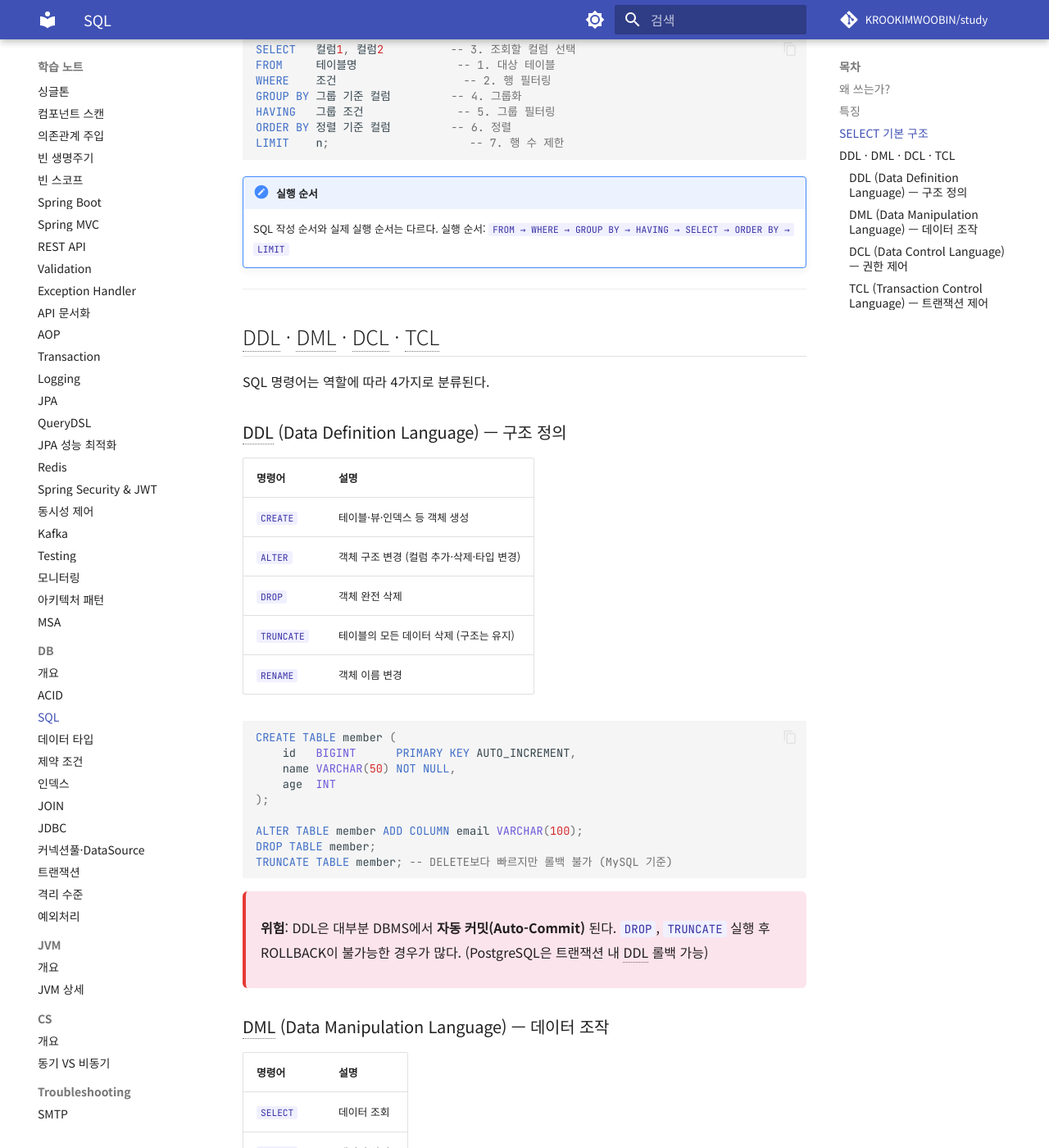
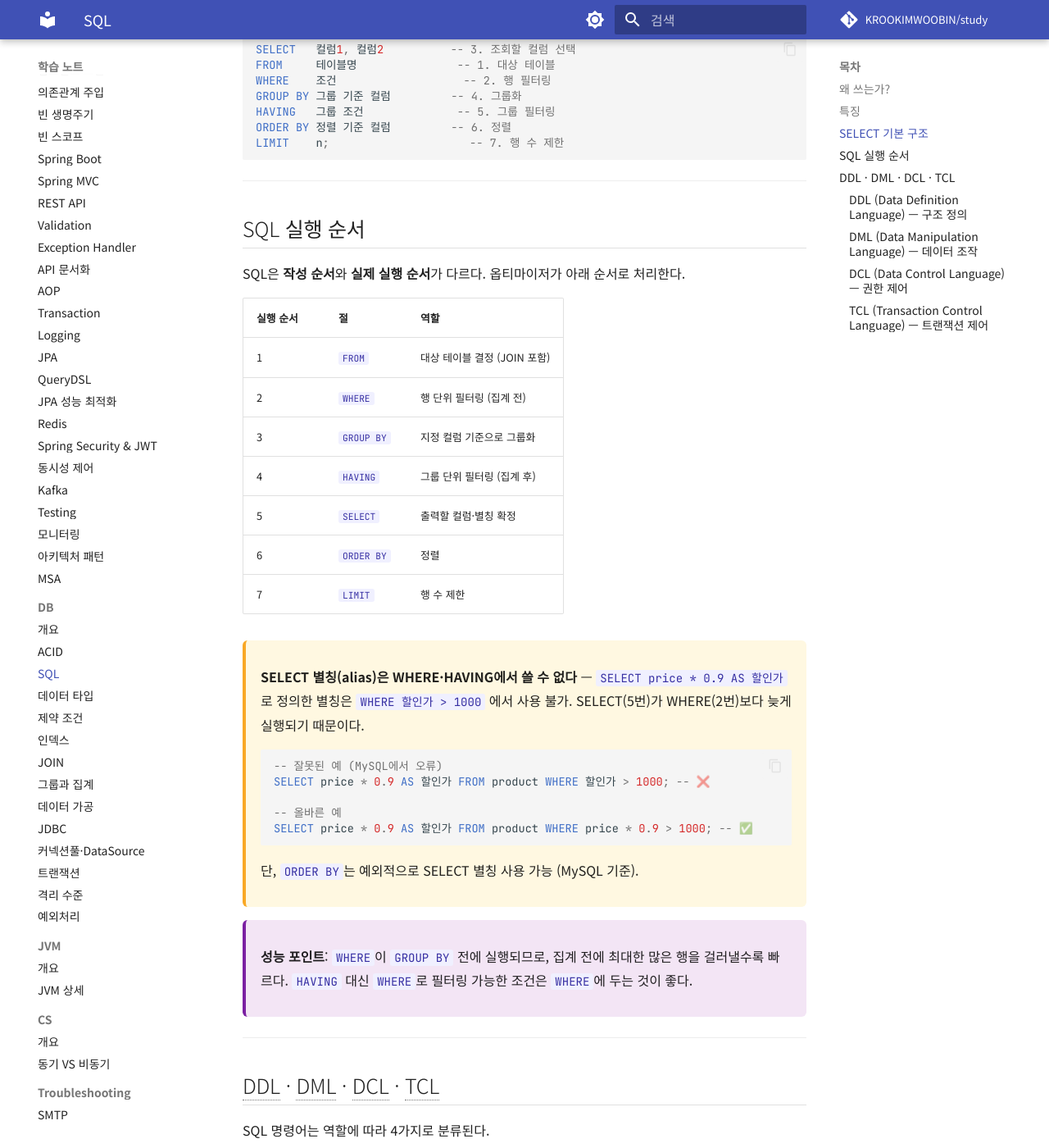
Before and after one commit to KROOKIMWOOBIN/study, an MkDocs documentation site: the page built from docs/db/SQL.md, in a window 1280 px wide and 1400 px high, scrolled down 798 px. Shown: the whole window at 82% size. Built offline with MkDocs 1.6.1 and Material for MkDocs 9.7.7, drawn with Linux system fonts in a browser that asks for light colours; comment, search, counter and statistics services are not loaded.

Commit message:
feat: DB 집계·데이터가공 노트 추가 및 SQL 실행 순서 보강
- docs/db/집계.md 신규: GROUP BY, HAVING, 집계 함수(COUNT/SUM/AVG/MAX/MIN)
- docs/db/데이터가공.md 신규: CASE WHEN, COALESCE, 문자열·숫자·날짜 함수, CAST
- SQL.md: 실행 순서(FROM→WHERE→GROUP BY→HAVING→SELECT→ORDER BY→LIMIT) 섹션 보강
- db.md, mkdocs.yml: 두 카테고리 학습 목록·nav에 추가
- .claude/notes-structure.md: DB 노트 MySQL 기준 작성 규칙 추가

Co-Authored-By: Claude Sonnet 4.6 <noreply@anthropic.com>

````diff
--- a/docs/db/SQL.md
+++ b/docs/db/SQL.md
@@ -28,8 +28,43 @@ ORDER BY 정렬 기준 컬럼         -- 6. 정렬
 LIMIT    n;                     -- 7. 행 수 제한
 ```
 
-!!! note "실행 순서"
-    SQL 작성 순서와 실제 실행 순서는 다르다. 실행 순서: `FROM → WHERE → GROUP BY → HAVING → SELECT → ORDER BY → LIMIT`
+---
+
+## SQL 실행 순서
+
+SQL은 **작성 순서**와 **실제 실행 순서**가 다르다. 옵티마이저가 아래 순서로 처리한다.
+
+| 실행 순서 | 절 | 역할 |
+|----------|----|------|
+| 1 | `FROM` | 대상 테이블 결정 (JOIN 포함) |
+| 2 | `WHERE` | 행 단위 필터링 (집계 전) |
+| 3 | `GROUP BY` | 지정 컬럼 기준으로 그룹화 |
+| 4 | `HAVING` | 그룹 단위 필터링 (집계 후) |
+| 5 | `SELECT` | 출력할 컬럼·별칭 확정 |
+| 6 | `ORDER BY` | 정렬 |
+| 7 | `LIMIT` | 행 수 제한 |
+
+<div class="warning-box" markdown="1">
+
+**SELECT 별칭(alias)은 WHERE·HAVING에서 쓸 수 없다** — `SELECT price * 0.9 AS 할인가`로 정의한 별칭은 `WHERE 할인가 > 1000` 에서 사용 불가. SELECT(5번)가 WHERE(2번)보다 늦게 실행되기 때문이다.
+
+```sql
+-- 잘못된 예 (MySQL에서 오류)
+SELECT price * 0.9 AS 할인가 FROM product WHERE 할인가 > 1000; -- ❌
+
+-- 올바른 예
+SELECT price * 0.9 AS 할인가 FROM product WHERE price * 0.9 > 1000; -- ✅
+```
+
+단, `ORDER BY`는 예외적으로 SELECT 별칭 사용 가능 (MySQL 기준).
+
+</div>
+
+<div class="tip-box" markdown="1">
+
+**성능 포인트**: `WHERE`이 `GROUP BY` 전에 실행되므로, 집계 전에 최대한 많은 행을 걸러낼수록 빠르다. `HAVING` 대신 `WHERE`로 필터링 가능한 조건은 `WHERE`에 두는 것이 좋다.
+
+</div>
 
 ---
 
--- a/mkdocs.yml
+++ b/mkdocs.yml
@@ -181,6 +181,8 @@ nav:
     - 제약 조건: db/제약조건.md
     - 인덱스: db/인덱스.md
     - JOIN: db/JOIN.md
+    - 그룹과 집계: db/집계.md
+    - 데이터 가공: db/데이터가공.md
     - JDBC: db/JDBC.md
     - 커넥션풀·DataSource: db/커넥션풀-DataSource.md
     - 트랜잭션: db/트랜잭션.md
````
Also changed, not shown: .claude/notes-structure.md (+8 -0 lines), docs/db/db.md (+2 -0 lines), docs/db/데이터가공.md (added, +196 -0 lines), docs/db/집계.md (added, +165 -0 lines).
